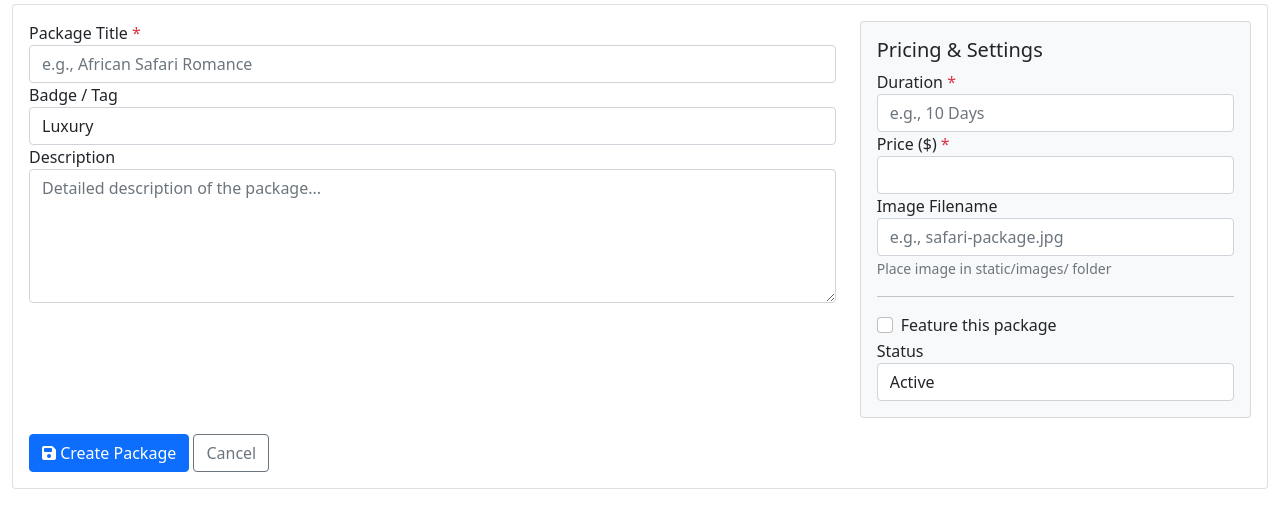
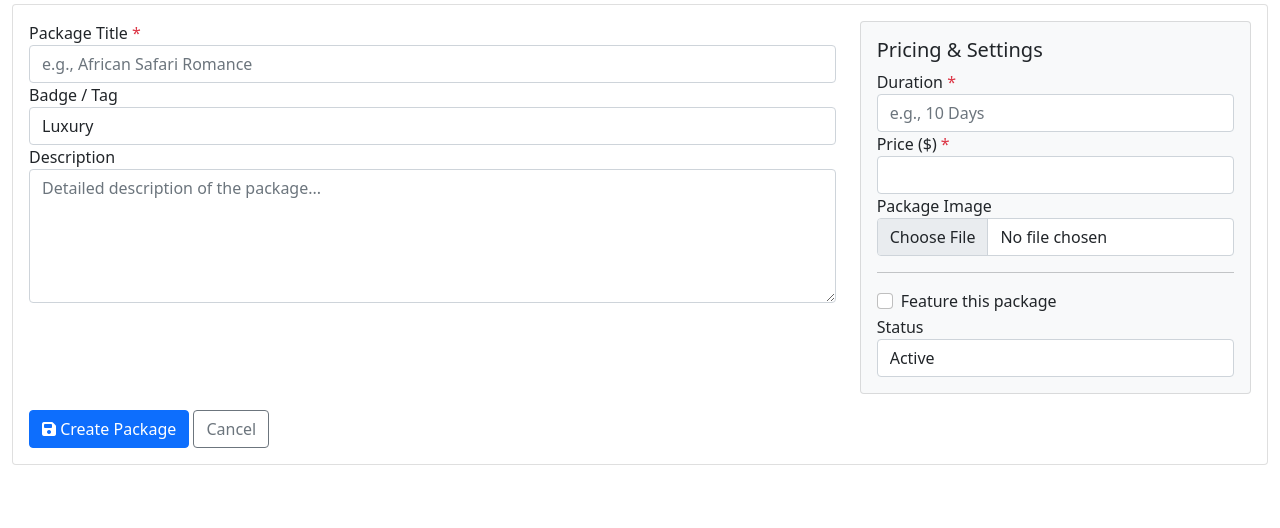
Before and after one commit to jordantradesxau-alt/shidow, a Flask app: page /admin/packages/create in a window 1280 px wide. Shown: the part 188-716 px from the top of the page. Run offline with Flask 3, Linux system fonts and the light colour scheme; the visitor is signed in with stand-in values (Sample User, id 1); some libraries are stand-ins or nearby versions.

Commit message:
Update package_form.html

```diff
--- a/templates/admin/package_form.html
+++ b/templates/admin/package_form.html
@@ -68,15 +68,13 @@
               </div>
 
               <div class="form-group">
-                <label for="image">Image Filename</label>
-                <input type="text" id="image" name="image" class="form-control"
-                       value="{{ package.image if package else '' }}"
-                       placeholder="e.g., safari-package.jpg" />
-                <small class="text-muted">Place image in static/images/ folder</small>
+                <label for="image">Package Image</label>
+                <input type="file" id="image" name="image" class="form-control" accept="image/*" />
                 {% if package and package.image %}
                 <div class="mt-2">
-                  <img src="{{ url_for('static', filename='images/' + package.image) }}"
-                       alt="Current image" style="max-width: 100%; max-height: 100px; border-radius: 8px; object-fit: cover;" />
+                    <img src="{{ package.image }}" alt="Current image"
+                         style="max-width: 100%; max-height: 100px; border-radius: 8px; object-fit: cover;" />
+                    <p class="text-muted small">Current image. Upload new to replace.</p>
                 </div>
                 {% endif %}
               </div>
```
